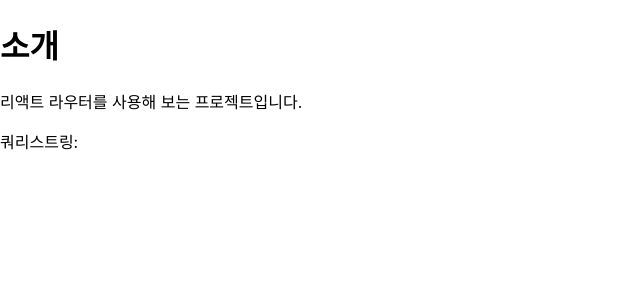
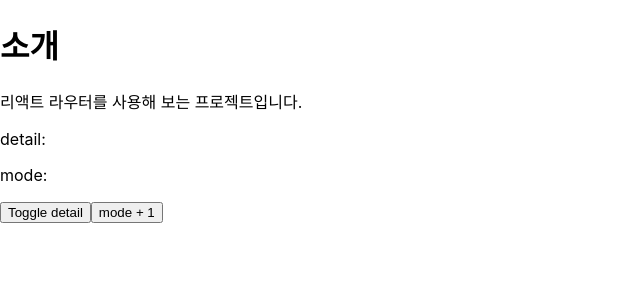
Before and after one commit to ovovvvvv/SPA, a React (Create React App) app: page /about in a window 1280 px wide. Shown: the top 300 px of the page, without its empty margins (0-640 px from the left). Built offline with nearby package versions, Linux system fonts and the light colour scheme.

Commit message:
useSearchParams 문자열만 사용

```diff
--- a/src/pages/About.js
+++ b/src/pages/About.js
@@ -1,14 +1,28 @@
 import React from "react";
-import { useLocation } from "react-router-dom";
+import { useSearchParams } from "react-router-dom";
 
 const About = () => {
-  const location = useLocation();
+  const [searchParams, setSearchParams] = useSearchParams();
+  const detail = searchParams.get("detail");
+  const mode = searchParams.get("mode");
+
+  const onToggleDetail = () => {
+    setSearchParams({ mode, detail: detail === "true" ? false : true });
+  };
+
+  const onIncreaseMode = () => {
+    const nextMode = mode === null ? 1 : parseInt(mode) + 1;
+    setSearchParams({ mode: nextMode, detail });
+  };
 
   return (
     <div>
       <h1>소개</h1>
       <p>리액트 라우터를 사용해 보는 프로젝트입니다.</p>
-      <p>쿼리스트링: {location.search}</p>
+      <p>detail:{detail}</p>
+      <p>mode: {mode}</p>
+      <button onClick={onToggleDetail}>Toggle detail</button>
+      <button onClick={onIncreaseMode}>mode + 1</button>
     </div>
   );
 };
```
